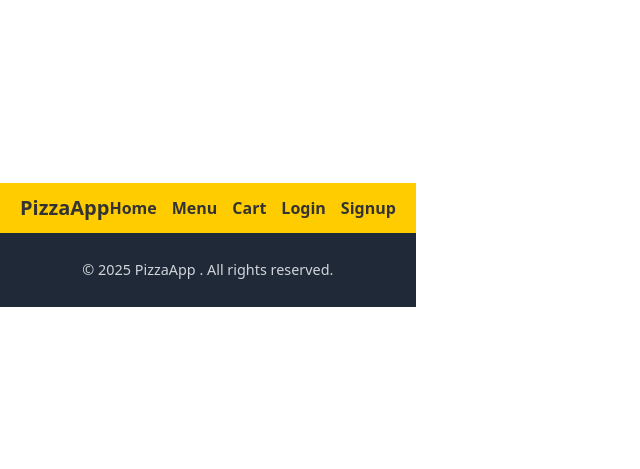
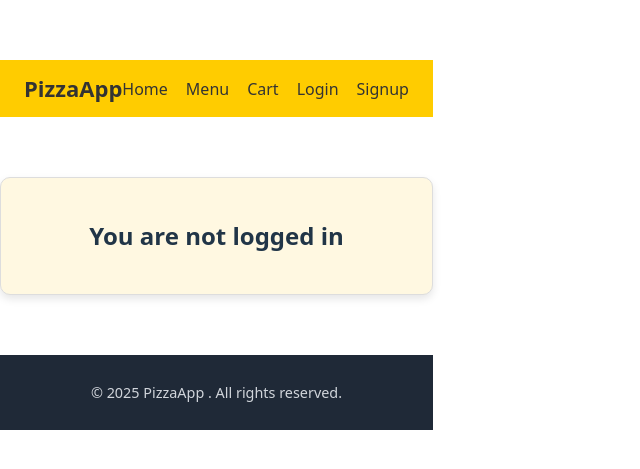
Before and after one commit to Akriti70/pizza-react-app, a React (Vite) app: page /profile in a window 1280 px wide. Shown: the part 155-624 px from the top of the page, without its empty margins (0-640 px from the left). Built offline with nearby package versions, Linux system fonts and the light colour scheme; no server answers; the database is empty.

Commit message:
Added Profile page and session-based Navbar

```diff
--- a/src/App.jsx
+++ b/src/App.jsx
@@ -7,6 +7,7 @@ import Login from "./pages/Login"
 import Signup from "./pages/Signup"
 import supabasePizzas from "./supabase/SupabasePizzas"
 import Menu from "./pages/Menu"
+import Profile from "./pages/Profile";
 
 export default function App() {
   //data for Pizzas
@@ -32,6 +33,7 @@ export default function App() {
             <Route path="/" element={<Home />} />
             <Route path="/login" element={<Login />} />
             <Route path="/signup" element={<Signup />} />
+         <Route path="/profile" element={<Profile />} />
 
             {/* Partner ke liye future routes */}
             <Route path="/menu" element={<Menu pizzas={pizzas} className="p-10 text-3xl">Menu Page 🍕</Menu>} />
--- a/src/components/Navbar.css
+++ b/src/components/Navbar.css
@@ -1,6 +1,6 @@
 .navbar {
   background-color: #ffcc00;
-  padding: 10px 20px;
+  padding: 12px 24px;
 }
 
 .nav-container {
@@ -10,22 +10,22 @@
 }
 
 .logo {
+  font-size: 22px;
   font-weight: bold;
   color: #333;
   text-decoration: none;
-  font-size: 20px;
 }
 
 .nav-links {
   display: flex;
-  gap: 15px;
+  gap: 18px;
   align-items: center;
 }
 
 .nav-links a {
   text-decoration: none;
   color: #333;
-  font-weight: bold;
+  font-weight: 500;
 }
 
 .nav-links a:hover {
@@ -33,14 +33,14 @@
 }
 
 .logout-btn {
-  padding: 5px 10px;
+  padding: 6px 12px;
+  background-color: #e63946;
   border: none;
-  background-color: #e63946;
+  border-radius: 5px;
   color: white;
-  border-radius: 5px;
   cursor: pointer;
 }
 
 .logout-btn:hover {
-  background-color: #cc2e3b;
+  background-color: #c82333;
 }
--- a/src/components/Navbar.jsx
+++ b/src/components/Navbar.jsx
@@ -1,5 +1,5 @@
 import { Link } from "react-router-dom";
-import { useEffect, useState } from "react";
+import { useState, useEffect } from "react";
 import { supabase } from "../supabase/supabaseClient";
 import "./Navbar.css";
 
@@ -7,31 +7,31 @@ export default function Navbar() {
   const [session, setSession] = useState(null);
 
   useEffect(() => {
-
+    // Load session on component mount
     supabase.auth.getSession().then(({ data: { session } }) => {
       setSession(session);
     });
 
-
-    const { data: { subscription } } = supabase.auth.onAuthStateChange(
+    // Listen to session changes (login/logout)
+    const { data: subscription } = supabase.auth.onAuthStateChange(
       (_event, session) => {
         setSession(session);
       }
-    );
+    ).data;
 
-    return () => subscription.unsubscribe();
+    return () => subscription?.unsubscribe();
   }, []);
 
   async function handleLogout() {
     await supabase.auth.signOut();
+    setSession(null); // local state भी reset कर दो
   }
 
   return (
     <nav className="navbar">
       <div className="nav-container">
-        <Link to="/" className="logo">
-          PizzaApp
-        </Link>
+        <Link to="/" className="logo">PizzaApp</Link>
+
         <div className="nav-links">
           <Link to="/">Home</Link>
           <Link to="/menu">Menu</Link>
@@ -43,9 +43,12 @@ export default function Navbar() {
               <Link to="/signup">Signup</Link>
             </>
           ) : (
-            <button className="logout-btn" onClick={handleLogout}>
-              Logout
-            </button>
+            <>
+              <Link to="/profile">Profile</Link>
+              <button className="logout-btn" onClick={handleLogout}>
+                Logout
+              </button>
+            </>
           )}
         </div>
       </div>
--- /dev/null
+++ b/src/pages/Profile.css
@@ -0,0 +1,23 @@
+
+.profile-container {
+  max-width: 500px;
+  margin: 60px auto;
+  padding: 20px;
+  text-align: center;
+  border: 1px solid #ddd;
+  border-radius: 10px;
+  background-color: #fff8e1;
+  box-shadow: 0 4px 8px rgba(0, 0, 0, 0.1);
+}
+
+.profile-container h1 {
+  font-size: 24px;
+  color: #333;
+  margin-bottom: 15px;
+}
+
+.profile-container p {
+  font-size: 16px;
+  color: #555;
+  margin: 8px 0;
+}
--- /dev/null
+++ b/src/pages/Profile.jsx
@@ -0,0 +1,37 @@
+
+import { useEffect, useState } from "react";
+import { supabase } from "../supabase/supabaseClient";
+import "./Profile.css";
+
+export default function Profile() {
+  const [user, setUser] = useState(null);
+
+  useEffect(() => {
+    // Get current user
+    const getUser = async () => {
+      const { data, error } = await supabase.auth.getUser();
+      if (error) {
+        console.error(error.message);
+      } else {
+        setUser(data.user);
+      }
+    };
+    getUser();
+  }, []);
+
+  if (!user) {
+    return (
+      <div className="profile-container">
+        <h2>You are not logged in</h2>
+      </div>
+    );
+  }
+
+  return (
+    <div className="profile-container">
+      <h1>Welcome, {user.email}</h1>
+      <p>User ID: {user.id}</p>
+      <p>Account Created: {new Date(user.created_at).toLocaleString()}</p>
+    </div>
+  );
+}
```
